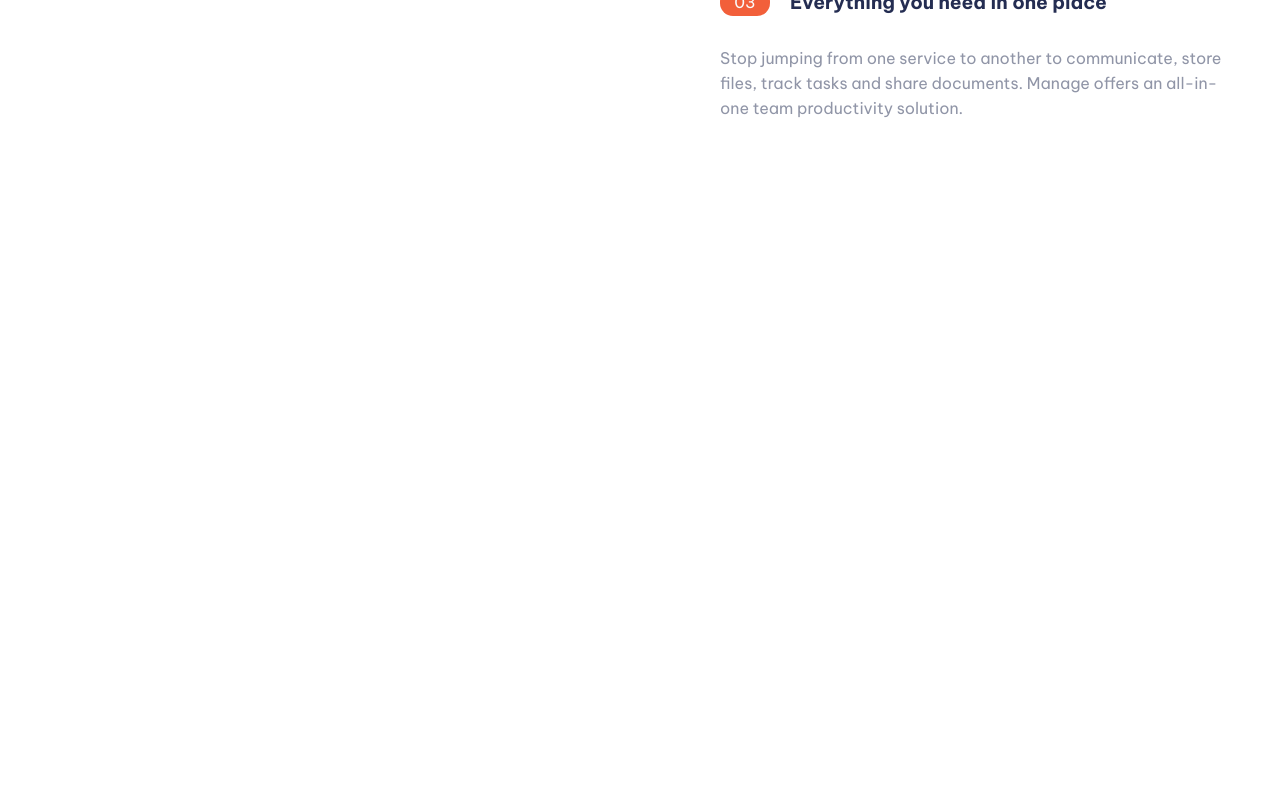
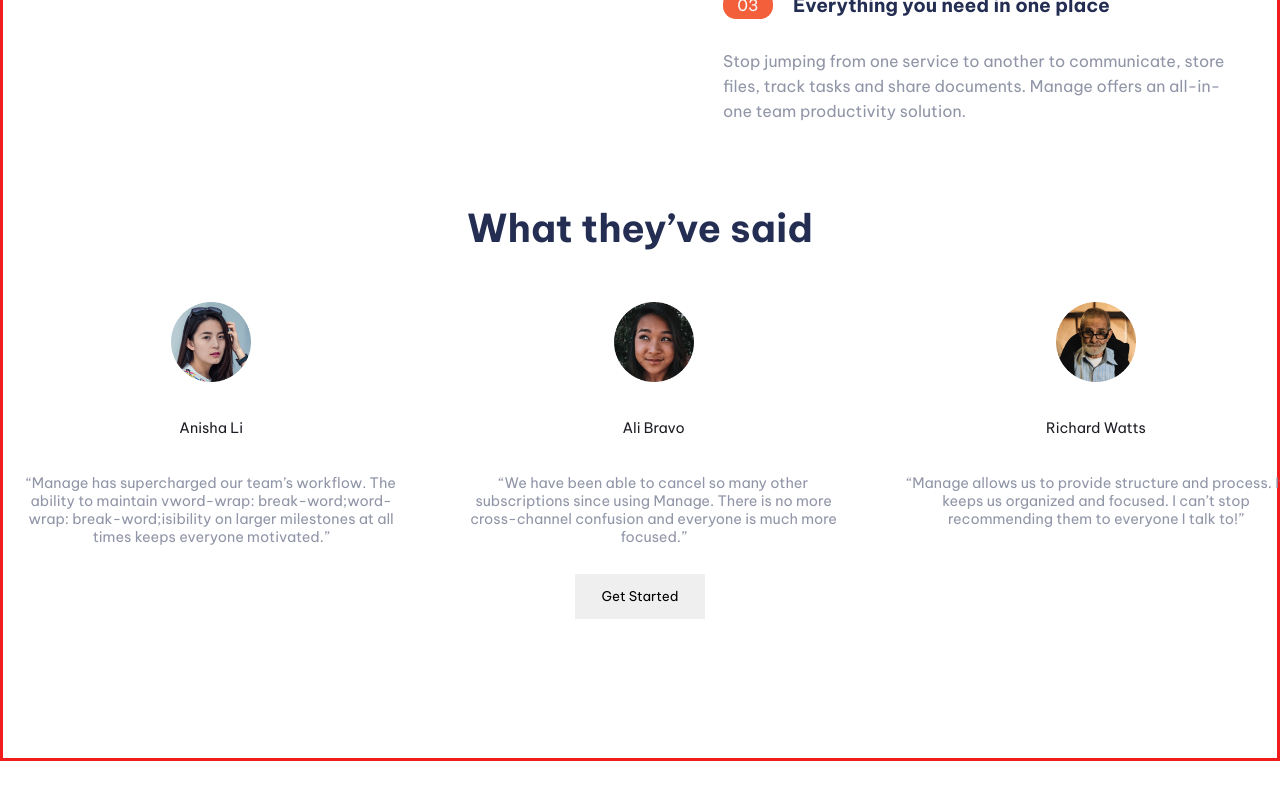
Before and after one commit to MUKEBUDAVID/Manage-landing-page, a React (Vite) app: page / in a window 1280 px wide. Shown: the part 1319-2119 px from the top of the page. Built offline with nearby package versions, Linux system fonts and the light colour scheme.

Commit message:
fin de l'animation au scroll

```diff
--- /dev/null
+++ b/src/atom/Avis.tsx
@@ -0,0 +1,98 @@
+// import React from 'react'
+
+import GetButon from "./GetButon";
+
+export default function Avis() {
+
+
+
+
+
+  return (
+    <section className="avis">
+      <h2 className="titre">  What they’ve said</h2>
+
+
+
+
+
+
+<div className="scroll">
+
+
+<ul  >
+
+
+        <li>
+            <img src="/src/assets/avatar-anisha.png" alt="avatar"  className="avatar" />
+            <p className="nom">Anisha Li</p>
+
+            <p className="message">
+“Manage has supercharged our team’s workflow. The ability to maintain
+vword-wrap: break-word;word-wrap: break-word;isibility on larger milestones at all times keeps everyone motivated.”
+
+            </p>
+
+        </li>
+
+
+
+
+
+        <li>
+            <img src="/src/assets/avatar-ali.png" alt="avatar"  className="avatar" />
+            <p className="nom">Ali Bravo</p>
+
+            <p className="message">
+            “We have been able to cancel so many other subscriptions since using
+Manage. There is no more cross-channel confusion and everyone is much
+more focused.”
+            </p>
+
+        </li>
+
+
+
+
+        <li>
+            <img src="/src/assets/avatar-richard.png" alt="avatar"  className="avatar" />
+            <p className="nom">Richard Watts</p>
+
+            <p className="message">
+            “Manage allows us to provide structure and process. It keeps us organized
+and focused. I can’t stop recommending them to everyone I talk to!”
+
+            </p>
+
+        </li>
+
+
+
+
+        <li>
+            <img src="/src/assets/avatar-shanai.png" alt="avatar"  className="avatar" />
+            <p className="nom">Shanai Gough</p>
+
+            <p className="message">
+
+            “Their software allows us to track, manage and collaborate on our projects
+from anywhere. It keeps the whole team in-sync without being intrusive.”
+
+            </p>
+
+        </li>
+
+
+        </ul>
+
+
+
+    </div>
+
+
+  <GetButon decoration="avisBtn"/>
+
+
+    </section>
+  )
+}
--- a/src/index.scss
+++ b/src/index.scss
@@ -20,7 +20,7 @@ html {
 body {
     box-sizing: border-box;
     overflow-x: hidden;
-    height: 350vh;
+    height: 380vh;
 
 }
 @media screen and (max-width: $Mobile) {
--- a/src/layout/Main.tsx
+++ b/src/layout/Main.tsx
@@ -1,4 +1,5 @@
 // import React from "react";
+import Avis from "../atom/Avis"
 import Manage from "../atom/Manage"
 import Everyone from "../molecule/Everyone"
 
@@ -9,6 +10,8 @@ export default function Main() {
 
  <Manage/>
 
+ <Avis/>
+
     </main>
   )
 }
--- a/src/style/main.scss
+++ b/src/style/main.scss
@@ -1,8 +1,8 @@
 @media screen and (min-width: 769px) and (max-width: $Desktop) {
   main {
     width: 100vw;
-    height: 200vh;
-    //  border: 3px rgb(241, 28, 28) solid;
+    height: 250vh;
+     border: 3px rgb(241, 28, 28) solid;
   }
 
   .everyone {
@@ -67,7 +67,7 @@
     .right img:nth-child(1) {
       position: absolute;
       top: 12%;
-      left: 26%;
+      left: 6%;
       width: 349px;
       height: 305px;
       z-index: -6;
@@ -169,7 +169,7 @@
   margin-top: 30px;
   color: $dark_Grayish_Blue;
   font-weight: 400;
-  font-size: 1rem;
+  font-size:min(1.3vw,1rem) ;
   font-family: "Be Vietnam Pro", sans-serif;
   width: 105%;
   line-height: 25px;
@@ -180,6 +180,155 @@
 
 }
 
+.avis{
+  width: 100%;
+  height: 79vh;
+  // background-color: rgb(0, 255, 13);
+  padding-top: 80px;
+  display: flex;
+  flex-direction: column;
+  align-items: center;
+}
+
+.avis h2{
+  width: 100%;
+  text-align: center;
+  color: $darK_Blue;
+  font-weight: 700;
+  font-size: min(2.5rem, 3vw);
+  font-family: "Be Vietnam Pro", sans-serif;
+
+}
+
+ .avis .scroll{
+  width: 100vw;
+  height: 34vh;
+  margin-top: 50px;
+  // background-color: yellow;
+  overflow: hidden;
+  }
+
+.avis ul{
+  width: 137%;
+  height: 100%;
+  scroll-behavior: smooth;
+  display: grid;
+  grid-template-columns: 33vw 33vw  33vw 33vw;
+  grid-template-rows: 1fr;
+  grid-auto-columns: 33vw;
+  column-gap: 20px;
+  grid-auto-flow: column;
+  position: relative;
+  vertical-align: middle;
+  text-align: center;
+  overflow-x: scroll;
+  overflow-y: hidden;
+  white-space: nowrap;
+  animation: slide 20s linear infinite alternate;
+}
+
+@keyframes slide {
+  0% {
+    transform: translateX(0%);
+  }
+
+  50% {
+    transform: translateX(-30%);
+  }
+
+100%{
+  transform: translateX(10%);
+}
+}
+.avis ul::-webkit-scrollbar {
+  display: none;
+}
+
+.avis ul li{
+list-style: none;
+transition: 0.2s;
+display: flex;
+flex-direction: column;
+align-items: center;
+justify-content: space-between;
+
+}
+li .avatar{
+width: 80px;
+height: 80px;
+
+}
+li .nom {
+  color: $very_Dark_Blue;
+  font-weight: 400;
+  font-size:0.9rem;
+  font-family: "Be Vietnam Pro", sans-serif;
+
+
+}
+
+ li .message{
+  width: 30vw;
+  height: 100px;
+  // background-color: blueviolet;
+  display: inline-block;
+  word-break: break-word;
+  white-space: pre-line;
+  overflow-wrap: break-word;
+  -ms-word-break: break-word;
+  word-break: break-word;
+  -ms-hyphens: auto;
+  -moz-hyphens: auto;
+  -webkit-hyphens: auto;
+  text-align: center;
+ color: $dark_Grayish_Blue;
+ font-weight: 400;
+ font-size:0.9rem;
+ font-family: "Be Vietnam Pro", sans-serif;
+
+}
+
+.avis ul li:nth-child(1){
+  grid-column: 1/1;
+  grid-row: 1;
+  // background-color: red;
+}
+
+.avis ul li:nth-child(2){
+  grid-column: 2/2;
+  grid-row: 1;
+  // background-color: blue;
+}
+.avis ul li:nth-child(3){
+  grid-column:3/3;
+  grid-row: 1;
+  // background-color:chocolate;
+}
+.avis ul li:nth-child(4){
+  grid-column: 4/4;
+  grid-row: 1;
+  // background-color:rgb(30, 210, 99);
+
+}
+
+.avisBtn{
+  width: 130px;
+  height: 45px;
+  border-radius: 25px;
+  background-color: $right_Red;
+  border: none;
+  color: $very_Light_Gray;
+  font-family: "Be Vietnam Pro", sans-serif;
+  font-weight: 400;
+  transition: all 500ms ease-in-out;
+  margin-top: 40px;
+  cursor: pointer;
+}
+
+  .avisBtn:hover {
+    box-shadow: 9px 11px 20px hsl(12, 88%, 59%);
+    opacity: 0.9;
+  }
 
 }
 
@@ -360,6 +509,7 @@
 
 
   }
+
 
 
 
```
